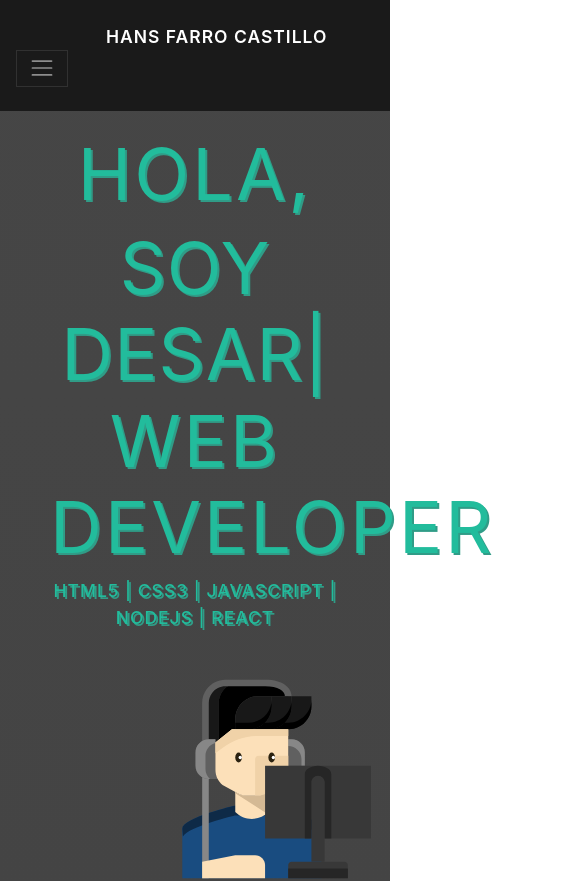
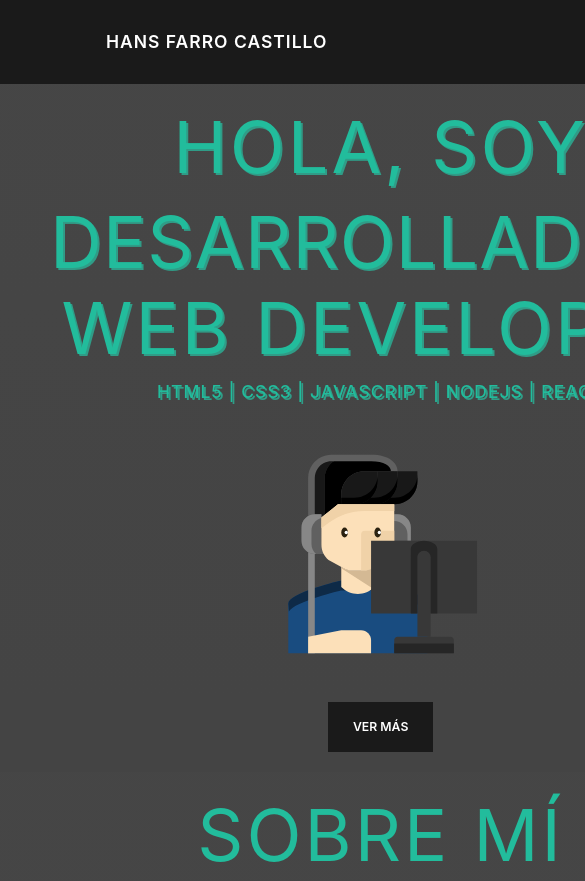
Before and after one commit to HansFarro/portafolio-react, a React (Create React App) app: page / in a window 390 px wide. Shown: the top 881 px of the page, 585 px wide, since content can reach past the window. Built offline with nearby package versions, Linux system fonts and the light colour scheme.

Commit message:
responsive design v2

```diff
--- a/src/App.js
+++ b/src/App.js
@@ -1,4 +1,4 @@
-import React, { Fragment } from 'react';
+import React from 'react';
 import Navbar from './components/Navbar';
 import Info from './components/Info';
 import About from './components/About';
@@ -9,7 +9,7 @@ import ContactForm from './components/ContactForm';
 
 function App() {
   return (
-    <Fragment>
+    <div className="wrap">
         <Navbar />
         <Info />
         <About />
@@ -17,7 +17,7 @@ function App() {
         <Projects />
         <ContactForm />
         <Footer />
-    </Fragment>
+    </div>
   );
 }
 
--- a/src/components/Info.js
+++ b/src/components/Info.js
@@ -16,15 +16,15 @@ function Info() {
                 <div className="row mx-auto">
                     <div className="col-12">
                         <div className="text mx-auto">
-                            <h1 className="display-3">Hola, </h1>
+                            <h1 className="display-3">Hola, soy </h1>
                             <Typed
-                                strings={['SOY HANS FARRO CASTILLO','SOY DESARROLLADOR','SOY AUTODIDACTA' ,'SOY INFORMÁTICO']}
-                                typeSpeed={60}
-                                backSpeed={80}
-                                className="display-3"
-                                loop
+                                strings={['HANS FARRO','DESARROLLADOR','AUTODIDACTA' ,'INFORMÁTICO','HANS FARRO']}
+                                typeSpeed={90}
+                                backSpeed={100}
+                                className="display-3 text-center"
+
                             />
-                            <h1 className="display-3">Web developer</h1>
+                            <h1 className="display-3 text-center">Web developer</h1>
                             <p className="lead mx-auto">HTML5 | CSS3 | JAVASCRIPT | NODEJS | REACT</p>
                         </div>
                         <div className="profile-image mt-5 mb-5">
--- a/src/index.css
+++ b/src/index.css
@@ -186,3 +186,36 @@ label{
   display: block;
   margin: 0 auto;
 }
+
+.wrap {
+  background-size: auto;
+  background-repeat: repeat;
+  width: fit-content;
+  background-position: center;
+  background-attachment: fixed;
+}
+
+@media screen and (device-width: 360px) and (device-height: 640px) and (-webkit-device-pixel-ratio: 3)	{
+  .wrap{
+    width: min-content;
+    background-position: center;
+  }
+}
+
+@media (max-width: 1200px) {
+  .jumbotron {
+    margin:0;
+    padding: 20px 20px;
+    background: linear-gradient(360deg,#444444 10%,#4a4a4a 360%);
+  }
+
+  .title {
+    margin-bottom: 10px;
+    display: block;
+    text-align: center;
+  }
+
+  .skills{
+    margin-top: 5px !important;
+  }
+}
```
Also changed, not shown: 1 other file (tests, documents, lock files or other folders). Lines whose indentation alone changed are shown as unchanged.
